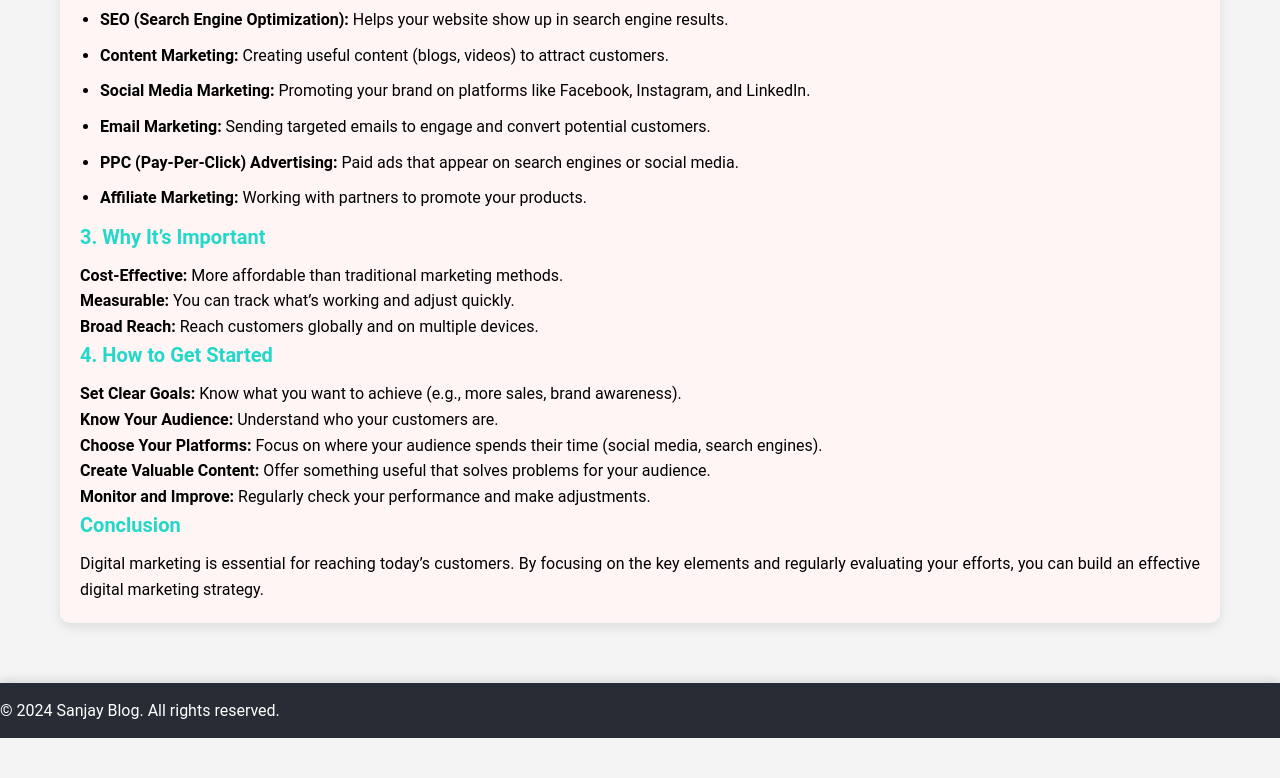
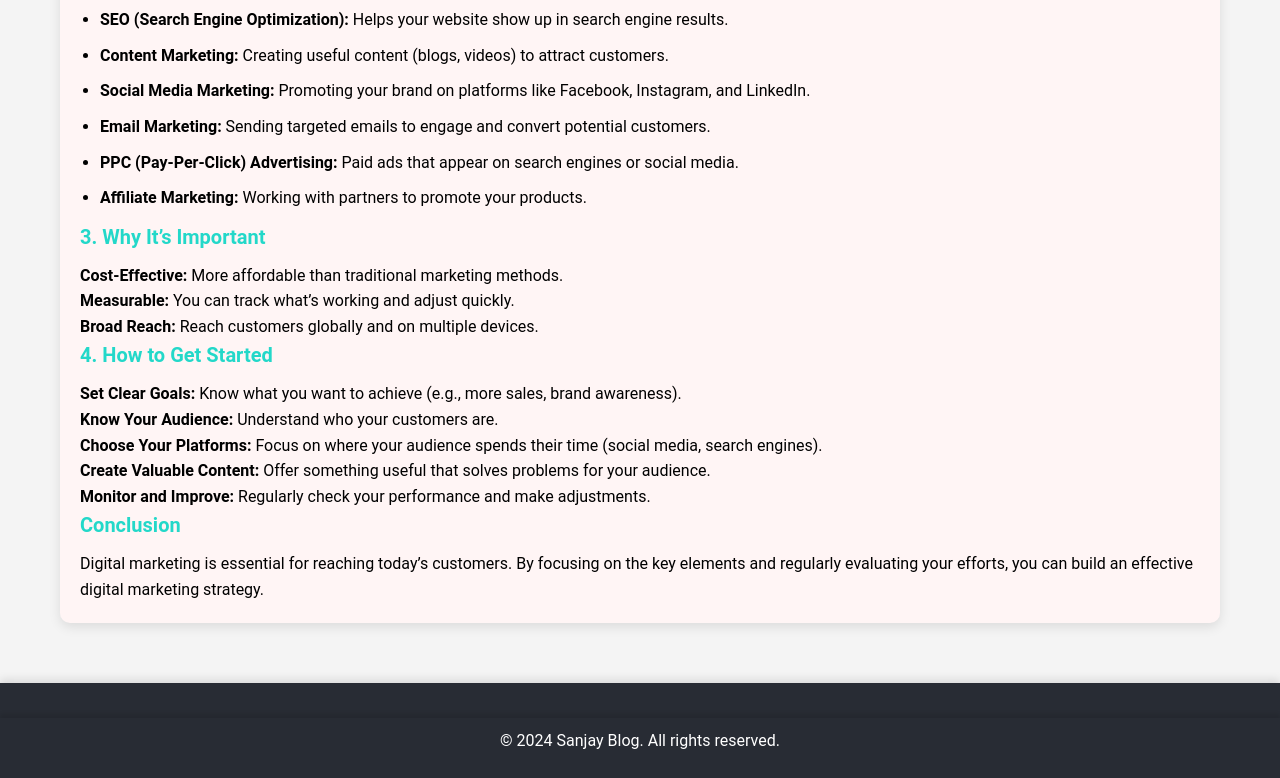
Before and after one commit to Sanjay-272007/sanjay_blog, a plain HTML site: page sanjay_blog/index.html in a window 1280 px wide. Shown: the part 974-1752 px from the top of the page. Before the commit the page ends 1712 px from the top, so only its background shows below. Drawn offline with Linux system fonts and the light colour scheme.

Commit message:
Update styles.css

```diff
--- a/sanjay_blog/styles.css
+++ b/sanjay_blog/styles.css
@@ -11,7 +11,7 @@ body {
     color: #333;
 }
 p{
-    text-align: justify;
+    text-align: justify-center;
 }
 header {
     background-color: #282c34;
@@ -139,8 +139,9 @@ main {
 
 .intro p {
     margin-top: 15px;
-    color: #fd1111;
+    color: #0aaff0;
     font-size: 18px;
+     text-align: center;
 }
 
 .intro-img {
@@ -246,3 +247,23 @@ nav ul li {
         padding: 10px 0;
     }
 }
+/* Footer styling */
+footer {
+    background-color: #282c34;
+    color: #fff;
+    text-align: center;
+    padding: 15px 0;
+    margin-top: 40px;
+    box-shadow: 0 -4px 8px rgba(0, 0, 0, 0.1);
+}
+/* Footer styling */
+footer p{
+    background-color: #282c34;
+    color: #fff;
+    text-align: center; /* Center the text horizontally */
+    padding: 10px 20px; /* Add padding for spacing */
+    margin-top: 20px; /* Space above the footer */
+    box-shadow: 0 -4px 4px rgba(0, 0, 0, 0.1);
+    width: 100%; /* Ensure the footer takes the full width of the page */
+    position: relative; /* Adjust positioning if necessary */
+}
```
